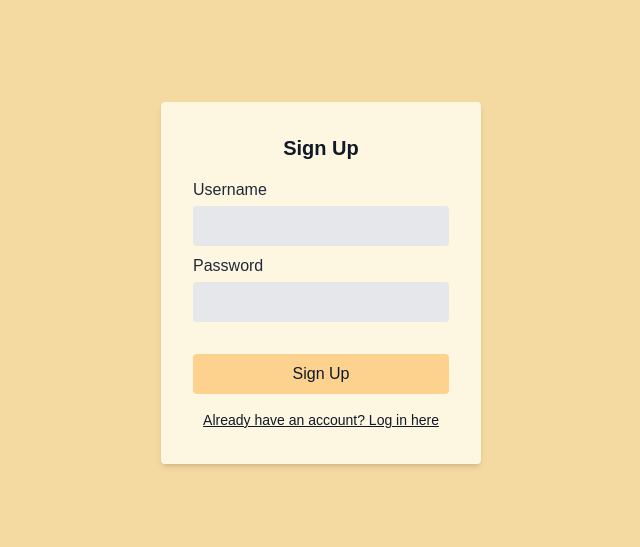
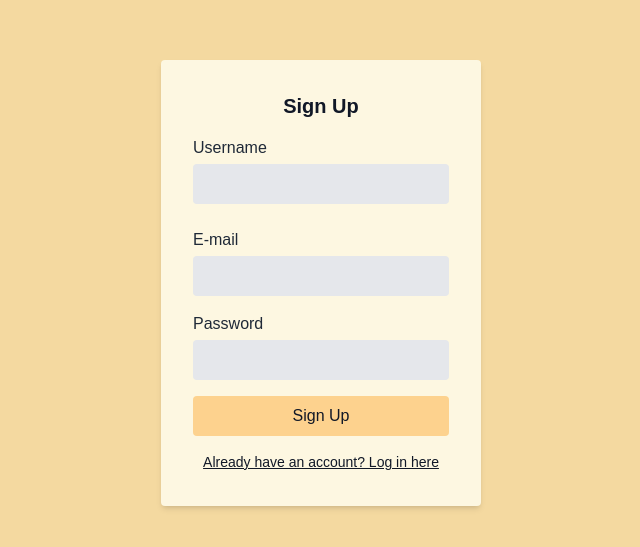
Before and after one commit to mykalbayouk/birbo, a Next.js app: page /signup in a window 1280 px wide. Shown: the part 117-664 px from the top of the page, without its empty margins (319-959 px from the left). Built offline with nearby package versions, Linux system fonts and the light colour scheme.

Commit message:
updated sign-in Forms

```diff
--- a/src/app/api/items/route.ts
+++ b/src/app/api/items/route.ts
@@ -10,8 +10,8 @@ export async function GET() {
 }
 
 export async function POST(request: NextRequest) {
-    const {title, description, image } = await request.json();
+    const {title, description, image, user } = await request.json();
     await connectMongoDB();
-    await Item.create({ title, description, image });
+    await Item.create({ title, description, image, user });
     return NextResponse.json({ message: "Item added successfully" }, { status: 201 })
 }
--- a/src/app/login/page.tsx
+++ b/src/app/login/page.tsx
@@ -1,11 +1,25 @@
 "use client";
 
 import { useRouter } from "next/navigation";
+import { useState } from "react";
 
 export default function Login() {
   const router = useRouter();
 
-  const handleLogin = () => {
+  const [username, setUsername] = useState("");
+  const [password, setPassword] = useState("");
+
+  const handleLogin = (e: React.FormEvent) => {
+    e.preventDefault();
+    // if email, check DB email
+    if (checkUsernameOrEmail(username)) {
+      const formData = { username, password };
+      console.log(formData);
+    } else {
+      // if username, check DB username
+      const formData = { username, password };
+      console.log(formData);
+    }
     router.push("/");
   };
 
@@ -20,16 +34,31 @@ export default function Login() {
   return (
     <div className="min-h-screen bg-[#f4d9a0] flex flex-col items-center justify-center">
       <div className="bg-[#fdf7e1] p-8 rounded shadow-md max-w-xs w-full">
-        <h2 className="text-xl font-semibold mb-4 text-center text-gray-800">Login/SignUp</h2>
-        <label className="block mb-2 text-gray-700">
-          Username
-          <input type="text" className="w-full mt-1 p-2 rounded bg-gray-200 text-gray-800" />
-        </label>
-        <label className="block mb-4 text-gray-700">
-          Password
-          <input type="password" className="w-full mt-1 p-2 rounded bg-gray-200 text-gray-800" />
-        </label>
-        <button onClick={handleLogin} className="w-full bg-[#fdd28e] py-2 rounded mt-4 text-gray-800">Login</button>
+        <h2 className="text-xl font-semibold mb-4 text-center text-gray-800">Login</h2>
+        <form
+          onSubmit={handleLogin}
+          className="flex flex-col space-y-4">
+          <label className="block mb-2 text-gray-700">
+            Username or E-mail
+            <input onChange={(e) => setUsername(e.target.value)}
+              type="text" className="w-full mt-1 p-2 rounded bg-gray-200 text-gray-800" />
+          </label>
+          <label
+            className="block mb-4 text-gray-700"
+          >
+            Password
+            <input
+              onChange={(e) => setPassword(e.target.value)}
+              type="password"
+              className="w-full mt-1 p-2 rounded bg-gray-200 text-gray-800" />
+          </label>
+        </form>
+        <button
+          onClick={handleLogin}
+          className="w-full bg-[#fdd28e] py-2 rounded mt-4 text-gray-800"
+        >
+          Login
+        </button>
         <button
           onClick={handleSignupClick}
           className="w-full mt-4 text-sm text-blue-700 underline"
@@ -46,3 +75,7 @@ export default function Login() {
     </div>
   );
 }
+
+function checkUsernameOrEmail(usernameOrEmail: string): boolean {
+  return usernameOrEmail.includes("@");
+}
--- a/src/app/signup/page.tsx
+++ b/src/app/signup/page.tsx
@@ -1,29 +1,73 @@
 "use client";
 
 import { useRouter } from "next/navigation"; // Import from next/navigation
+import { useState } from "react";
 
 export default function Signup() {
   const router = useRouter();
 
-  const handleLoginClick = () => {
+  const [username, setUsername] = useState("");
+  const [email, setEmail] = useState("");
+  const [password, setPassword] = useState("");
+
+  const handleSignUp = (e: React.FormEvent) => {
+    e.preventDefault();
+    const formData = { username, email, password };
+    console.log(formData); // TODO: replace with DB logic
+    router.push("/");
+  };
+
+  const handleLogin = () => {
     router.push("/login");
   };
 
   return (
     <div className="min-h-screen bg-[#f4d9a0] flex flex-col items-center justify-center">
       <div className="bg-[#fdf7e1] p-8 rounded shadow-md max-w-xs w-full">
-        <h2 className="text-xl font-semibold mb-4 text-center text-gray-900">Sign Up</h2>
-        <label className="block mb-2 text-gray-800">
-          Username
-          <input type="text" className="w-full mt-1 p-2 rounded bg-gray-200" />
-        </label>
-        <label className="block mb-4 text-gray-800">
-          Password
-          <input type="password" className="w-full mt-1 p-2 rounded bg-gray-200" />
-        </label>
-        <button className="w-full bg-[#fdd28e] py-2 rounded mt-4 text-gray-900">Sign Up</button>
+        <h2 className="text-xl font-semibold mb-4 text-center text-gray-900"
+        >
+          Sign Up
+        </h2>
+        <form onSubmit={handleSignUp} className="flex flex-col space-y-4">
+          <label
+            htmlFor="username"
+            className="block mb-2 text-gray-800"
+          >
+            Username
+            <input
+              onChange={(e) => setUsername(e.target.value)}
+              type="text"
+              className="w-full mt-1 p-2 rounded bg-gray-200" />
+          </label>
+          <label
+            htmlFor="email"
+            className="block mb-2 text-gray-800"
+          >
+            E-mail
+            <input
+              onChange={(e) => setEmail(e.target.value)}
+              type="email"
+              className="w-full mt-1 p-2 rounded bg-gray-200" />
+          </label>
+          <label
+            htmlFor="password"
+            className="block mb-4 text-gray-800"
+          >
+            Password
+            <input
+              onChange={(e) => setPassword(e.target.value)}
+              type="password"
+              className="w-full mt-1 p-2 rounded bg-gray-200" />
+          </label>
+        </form>
         <button
-          onClick={handleLoginClick}
+          onClick={handleSignUp}
+          className="w-full bg-[#fdd28e] py-2 rounded mt-4 text-gray-900"
+        >
+          Sign Up
+        </button>
+        <button
+          onClick={handleLogin}
           className="w-full mt-4 text-sm text-blue-600 underline text-gray-900"
         >
           Already have an account? Log in here
--- a/src/models/itemSchema.ts
+++ b/src/models/itemSchema.ts
@@ -4,6 +4,7 @@ interface IItem extends Document {
   title: string;
   description?: string;
   image?: string;
+  user?: string;
   updated_date: Date;
 }
 
@@ -18,6 +19,9 @@ const itemSchema = new Schema<IItem>({
   image: {
     type: String,
   },
+  user: {
+    type: String,
+  },
 });
 
 const Item: Model<IItem> = mongoose.models.Item || mongoose.model<IItem>("Item", itemSchema);
```
Also changed, not shown: 1 other file (tests, documents, lock files or other folders).
